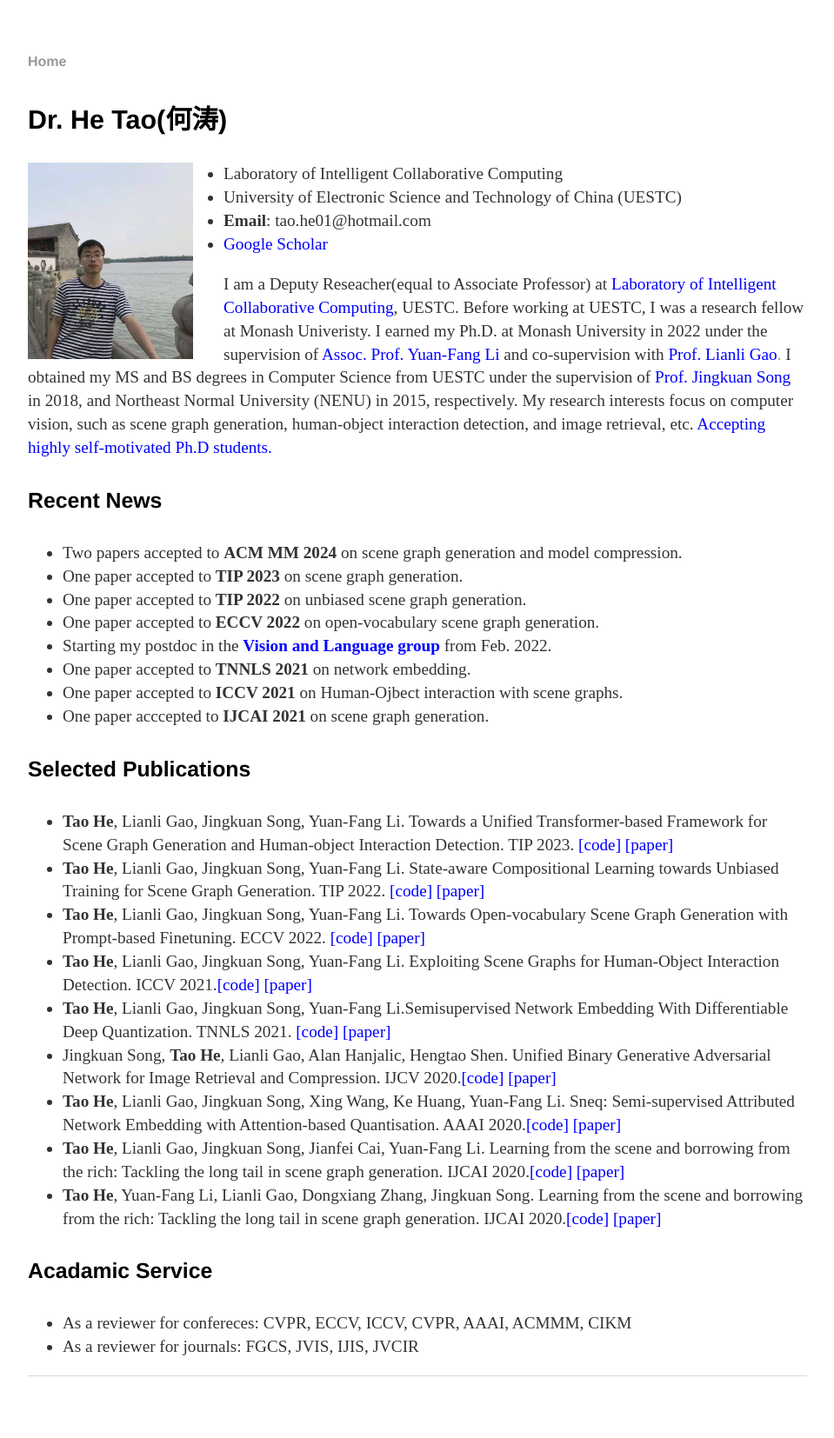
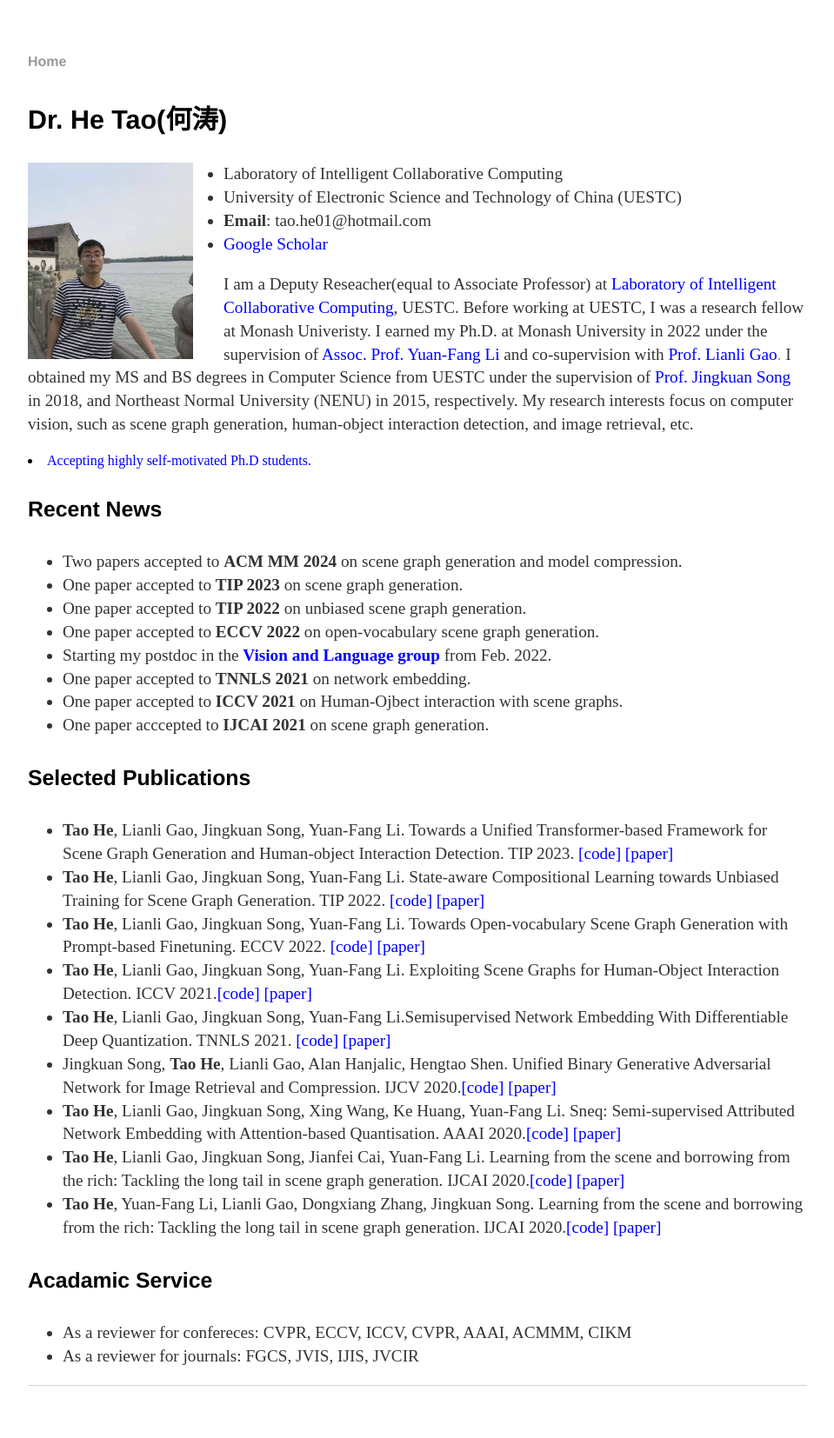
Before and after one commit to ht014/ht014.github.io, a Jekyll site: the page built from index.html, in a window 1280 px wide. Shown: the whole page at 87% size, without its empty margins (160-1119 px from the left). Built offline with Jekyll 4.4.1, drawn with Linux system fonts in a browser that asks for light colours.

Commit message:
Update index.html

```diff
--- a/index.html
+++ b/index.html
@@ -23,7 +23,7 @@ title: Tao He's Homepage
 		<a = href="https://users.monash.edu.au/~yli/"><font color="#0000ff">Assoc. Prof. Yuan-Fang Li</font></a>
 		and co-supervision with <a href="https://lianligao.github.io/"><font color="#0000ff">Prof. Lianli Gao</font>.</a>
 	I obtained my MS and BS degrees in Computer Science from UESTC  under the supervision of <a href="https://scholar.google.com.au/citations?user=F5Zy9V4AAAAJ&hl=en"><font color="#0000ff">Prof. Jingkuan Song</font></a> in 2018,  and Northeast Normal University (NENU) in 2015, respectively. My research interests focus on computer vision, such as scene graph generation, human-object interaction detection, and image retrieval, etc.
-	<font color="#0000ff"> Accepting highly self-motivated Ph.D students. </font>
+	<li><font color="#0000ff"> Accepting highly self-motivated Ph.D students. </font></li>
 
 <h4> Recent News</h4>
 <ul>
```
